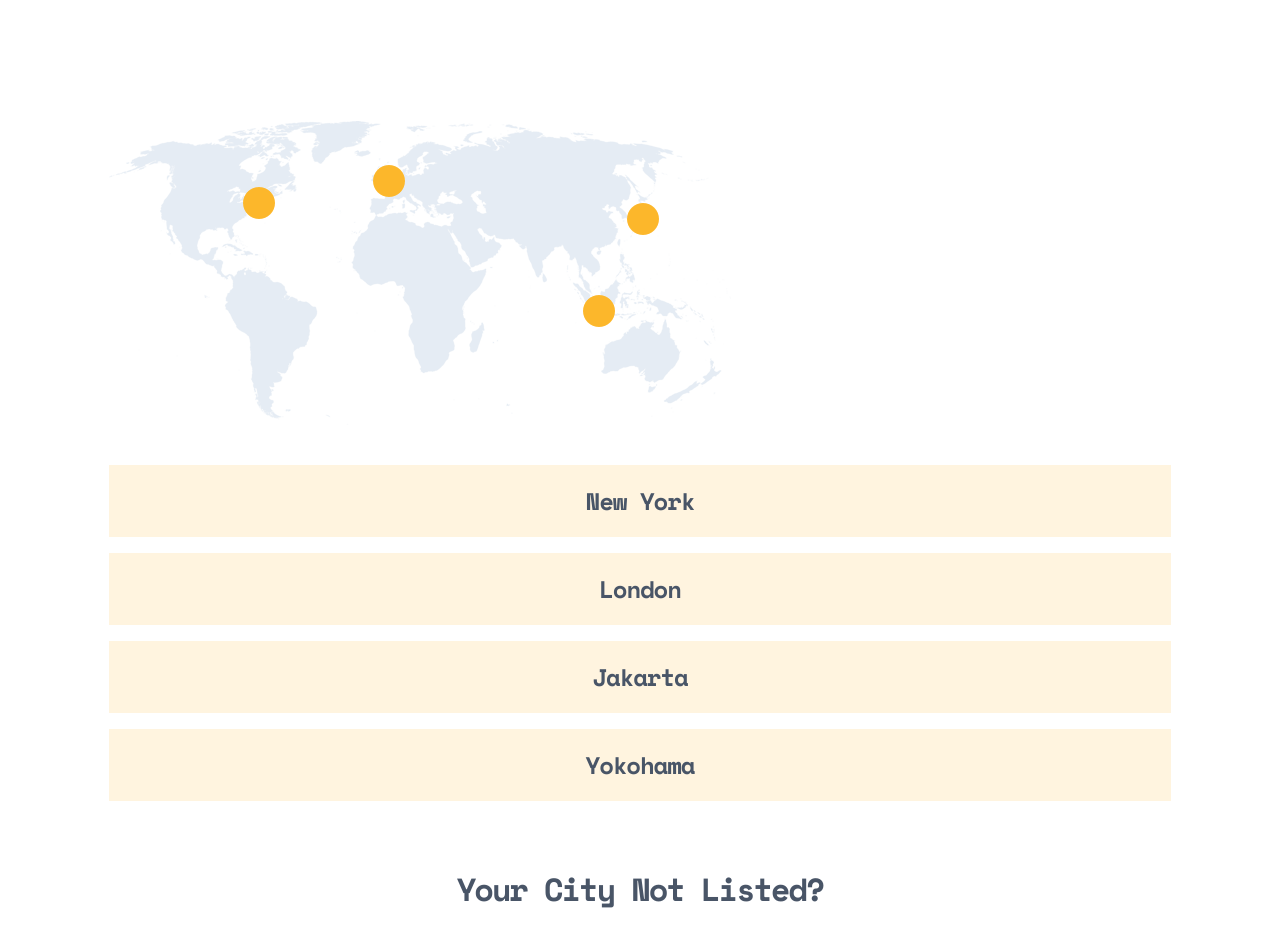
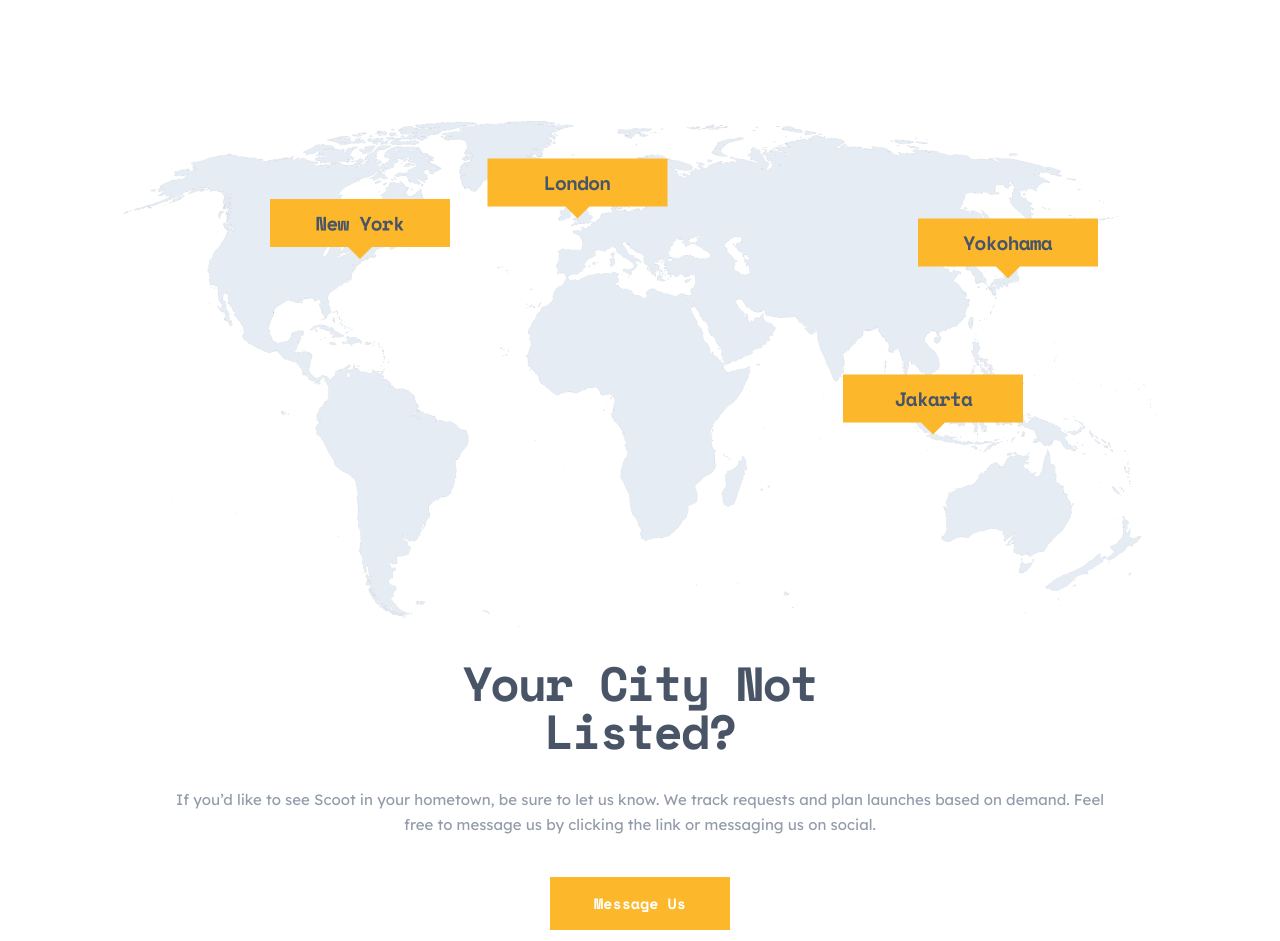
Before and after one commit to stephjoseph/scoot-website, a React (Vite) app: page /locations in a window 1280 px wide. Shown: the part 320-1261 px from the top of the page. Built offline with nearby package versions, Linux system fonts and the light colour scheme.

Commit message:
Update Main.tsx

```diff
--- a/src/components/locations/Main.tsx
+++ b/src/components/locations/Main.tsx
@@ -1,49 +1,57 @@
-import { Link } from "react-router-dom";
+import { Link } from 'react-router-dom';
 
-import worldMapMobile from "../../assets/images/world-map-mobile.png";
+import worldMapMobile from '../../assets/images/world-map-mobile.png';
+import worldMapTablet from '../../assets/images/world-map-tablet.png';
 
 const Main = () => {
   return (
-    <main className="flex w-full flex-col items-center">
-      <div className="mb-10 w-[82.93%]">
-        <img src={worldMapMobile} alt="" />
+    <main className='flex w-full flex-col items-center'>
+      <section className='flex w-[82.93%] flex-col items-center gap-[4.5rem] tablet:w-[89.71%] tablet:gap-8'>
+        <div className='flex flex-col items-center gap-10 tablet:hidden'>
+          <div>
+            <img src={worldMapMobile} alt='' />
           </div>
-      <section className="mb-[4.5rem] flex w-[82.93%] flex-col items-center gap-4">
-        <div className="flex w-full items-center justify-center bg-yellow/[0.15] py-[1.375rem]">
-          <h2 className="font-h2 text-2xl leading-[1.75rem] tracking-[-1.07px] text-dark-navy">
+          <div className='flex w-[82.93%] flex-col items-center gap-4'>
+            <div className='flex w-full items-center justify-center bg-yellow/[0.15] py-[1.375rem]'>
+              <h2 className='font-h2 text-2xl leading-[1.75rem] tracking-[-1.07px] text-dark-navy'>
                 New York
               </h2>
             </div>
-        <div className="flex w-full items-center justify-center bg-yellow/[0.15] py-[1.375rem]">
-          <h2 className="font-h2 text-2xl leading-[1.75rem] tracking-[-1.07px] text-dark-navy">
+            <div className='flex w-full items-center justify-center bg-yellow/[0.15] py-[1.375rem]'>
+              <h2 className='font-h2 text-2xl leading-[1.75rem] tracking-[-1.07px] text-dark-navy'>
                 London
               </h2>
             </div>
-        <div className="flex w-full items-center justify-center bg-yellow/[0.15] py-[1.375rem]">
-          <h2 className="font-h2 text-2xl leading-[1.75rem] tracking-[-1.07px] text-dark-navy">
+            <div className='flex w-full items-center justify-center bg-yellow/[0.15] py-[1.375rem]'>
+              <h2 className='font-h2 text-2xl leading-[1.75rem] tracking-[-1.07px] text-dark-navy'>
                 Jakarta
               </h2>
             </div>
-        <div className="flex w-full items-center justify-center bg-yellow/[0.15] py-[1.375rem]">
-          <h2 className="font-h2 text-2xl leading-[1.75rem] tracking-[-1.07px] text-dark-navy">
+            <div className='flex w-full items-center justify-center bg-yellow/[0.15] py-[1.375rem]'>
+              <h2 className='font-h2 text-2xl leading-[1.75rem] tracking-[-1.07px] text-dark-navy'>
                 Yokohama
               </h2>
             </div>
-      </section>
-      <section className="flex w-[82.93%] flex-col items-center gap-8 text-center">
-        <div className="flex flex-col items-center gap-8">
-          <h2 className="font-h2 text-[2rem] leading-[2rem] text-dark-navy">
+          </div>
+        </div>
+        <div>
+          <img src={worldMapTablet} alt='' />
+        </div>
+        <div className='flex w-[82.93%] flex-col items-center gap-8 text-center tablet:w-[83.16%] tablet:gap-10'>
+          <div className='flex flex-col items-center gap-8'>
+            <h2 className='font-h2 tablet:font-h2 text-[2rem] leading-[2rem] text-dark-navy tablet:max-w-[28.563rem]'>
               Your City Not Listed?
             </h2>
-          <p className="font-body text-dim-grey">
-            If you’d like to see Scoot in your hometown, be sure to let us know.
-            We track requests and plan launches based on demand. Feel free to
-            message us by clicking the link or messaging us on social.
+            <p className='font-body text-dim-grey'>
+              If you’d like to see Scoot in your hometown, be sure to let us
+              know. We track requests and plan launches based on demand. Feel
+              free to message us by clicking the link or messaging us on social.
             </p>
           </div>
-        <Link className="btn" to="">
+          <Link className='btn' to=''>
             Message Us
           </Link>
+        </div>
       </section>
     </main>
   );
```
Lines whose indentation alone changed are shown as unchanged.
